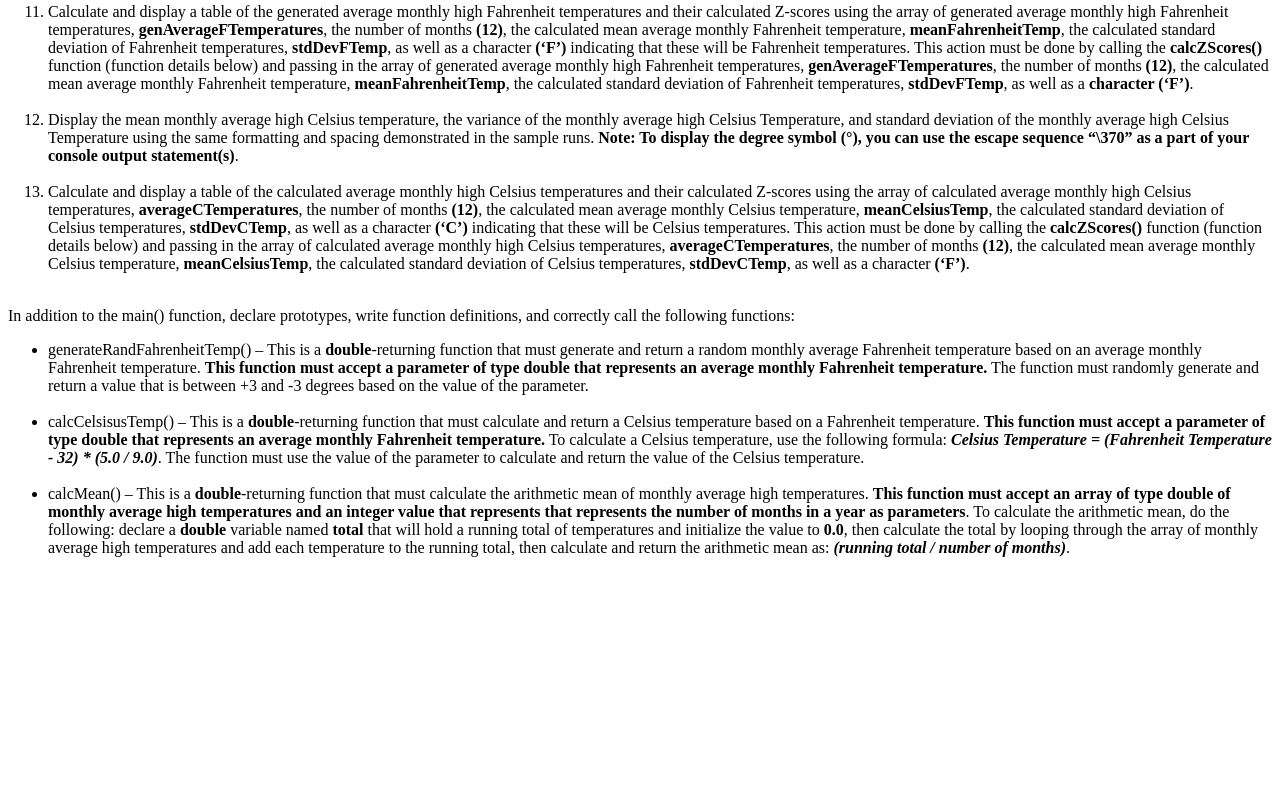
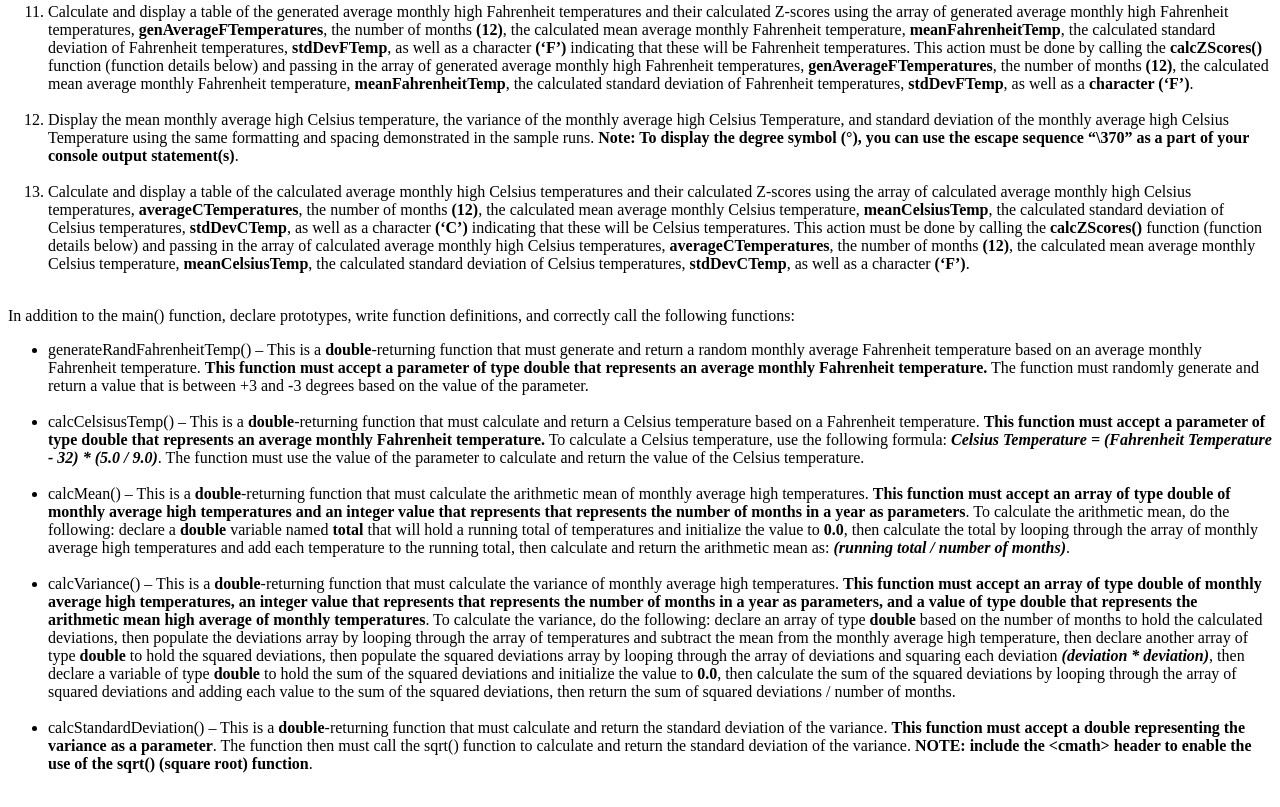
Before and after one commit to DrCarlArringtonCPCC001/DrCarlArringtonCPCC001.github.io, a plain HTML site: page makeupexam.html in a window 1280 px wide. Shown: the part 1326-2133 px from the top of the page. Before the commit the page ends 1917 px from the top, so only its background shows below. Drawn offline with Linux system fonts and the light colour scheme.

Commit message:
Update makeupexam.html

```diff
--- a/makeupexam.html
+++ b/makeupexam.html
@@ -217,7 +217,23 @@
         arithmetic mean as: <i><b>(running total / number of months)</b></i>.
       </li>
       <br>
-
+      <li>
+        calcVariance() – This is a <b>double</b>-returning function that must calculate the variance of monthly average high temperatures. <b>This function must accept an array of
+        type double of monthly average high temperatures, an integer value that represents that represents the number of months in a year as parameters, and a value of type
+        double that represents the arithmetic mean high average of monthly temperatures</b>. To calculate the variance, do the following: declare an array of type <b>double</b> based
+        on the number of months to hold the calculated deviations, then populate the deviations array by looping through the array of temperatures and subtract the mean from
+        the monthly average high temperature, then declare another array of type <b>double</b> to hold the squared deviations, then populate the squared deviations array by looping
+        through the array of deviations and squaring each deviation <i><b>(deviation * deviation)</b></i>, then declare a variable of type <b>double</b> to hold the sum of the squared deviations
+        and initialize the value to <b>0.0</b>, then calculate the sum of the squared deviations by looping through the array of squared deviations and adding each value to the sum
+        of the squared deviations, then return the sum of squared deviations / number of months.
+      </li>
+      <br>
+      <li>
+        calcStandardDeviation() – This is a <b>double</b>-returning function that must calculate and return the standard deviation of the variance. <b>This function must accept a
+        double representing the variance as a parameter</b>. The function then must call the sqrt() function to calculate and return the standard deviation of the variance.
+        <b>NOTE: include the &lt;cmath&gt; header to enable the use of the sqrt() (square root) function</b>.
+      </li>
+      <br>
     </ul>
   </body>
 </html>
```
